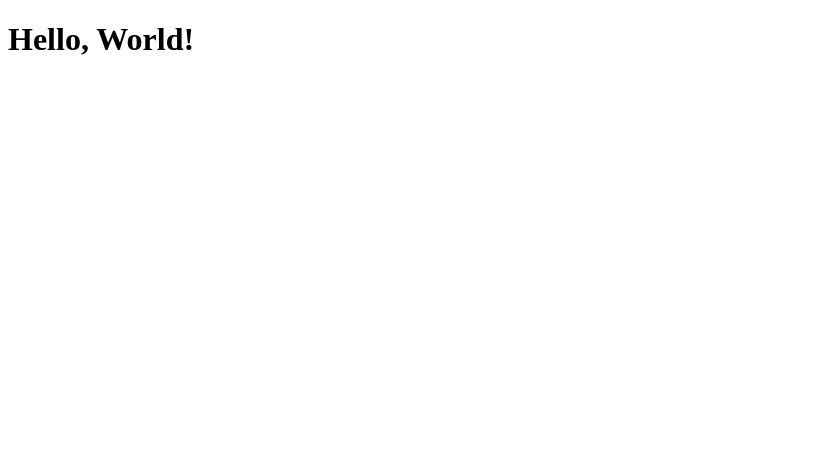
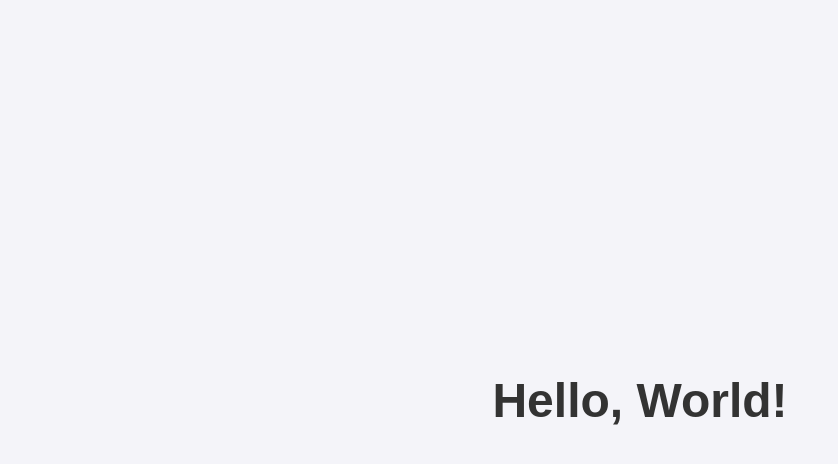
Before and after one commit to vikrantbele/vikrantbele.github.io, a plain HTML site: page index.html in a window 1280 px wide. Shown: the whole page, without its empty margins (0-838 px from the left). Drawn offline with Linux system fonts and the light colour scheme.

Commit message:
Update index.html

```diff
--- a/index.html
+++ b/index.html
@@ -4,6 +4,32 @@
     <meta charset="UTF-8">
     <meta name="viewport" content="width=device-width, initial-scale=1.0">
     <title>Hello World</title>
+    <style>
+        /* Basic CSS for responsiveness */
+        body {
+            font-family: Arial, sans-serif;
+            margin: 0;
+            padding: 0;
+            display: flex;
+            justify-content: center;
+            align-items: center;
+            height: 100vh;
+            background-color: #f4f4f9;
+        }
+
+        h1 {
+            font-size: 2rem; /* Default font size */
+            color: #333;
+            text-align: center;
+        }
+
+        /* For larger screens (desktops) */
+        @media (min-width: 768px) {
+            h1 {
+                font-size: 3rem; /* Increase font size for larger screens */
+            }
+        }
+    </style>
 </head>
 <body>
     <h1>Hello, World!</h1>
```
